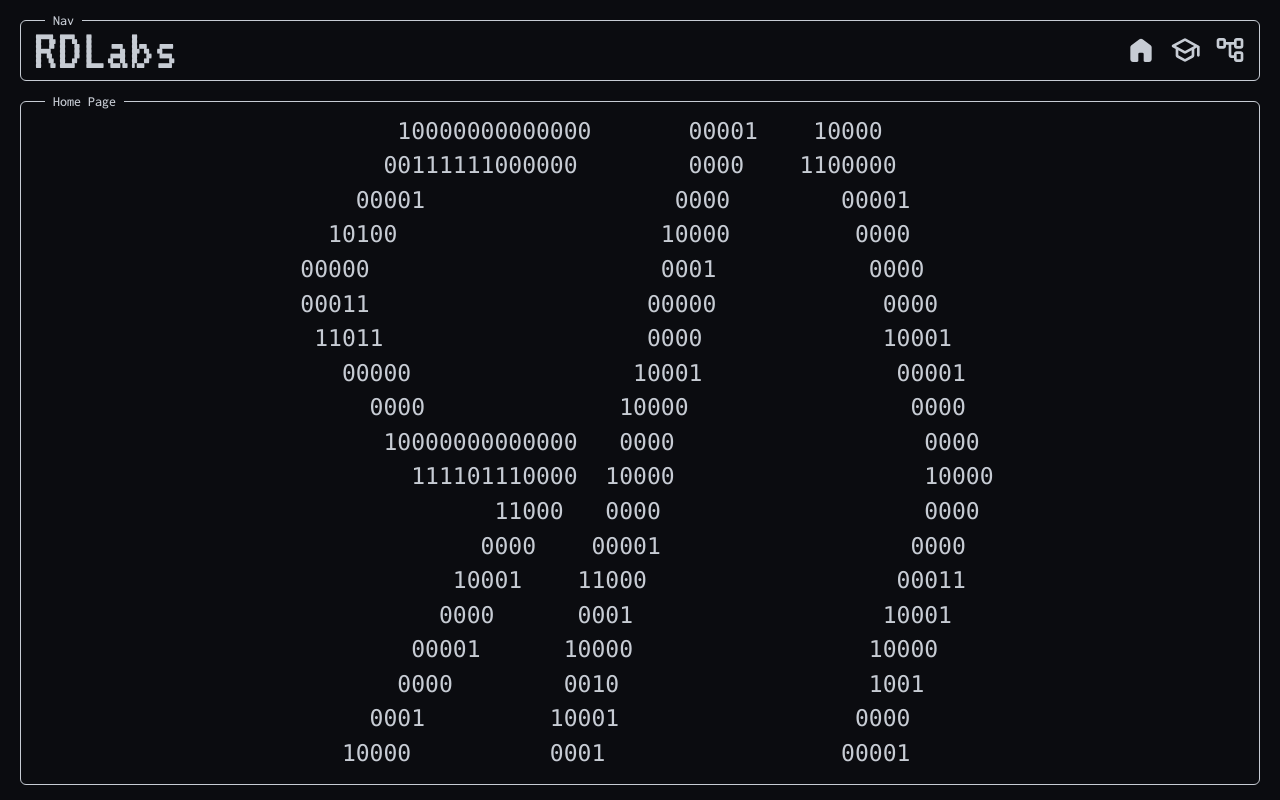
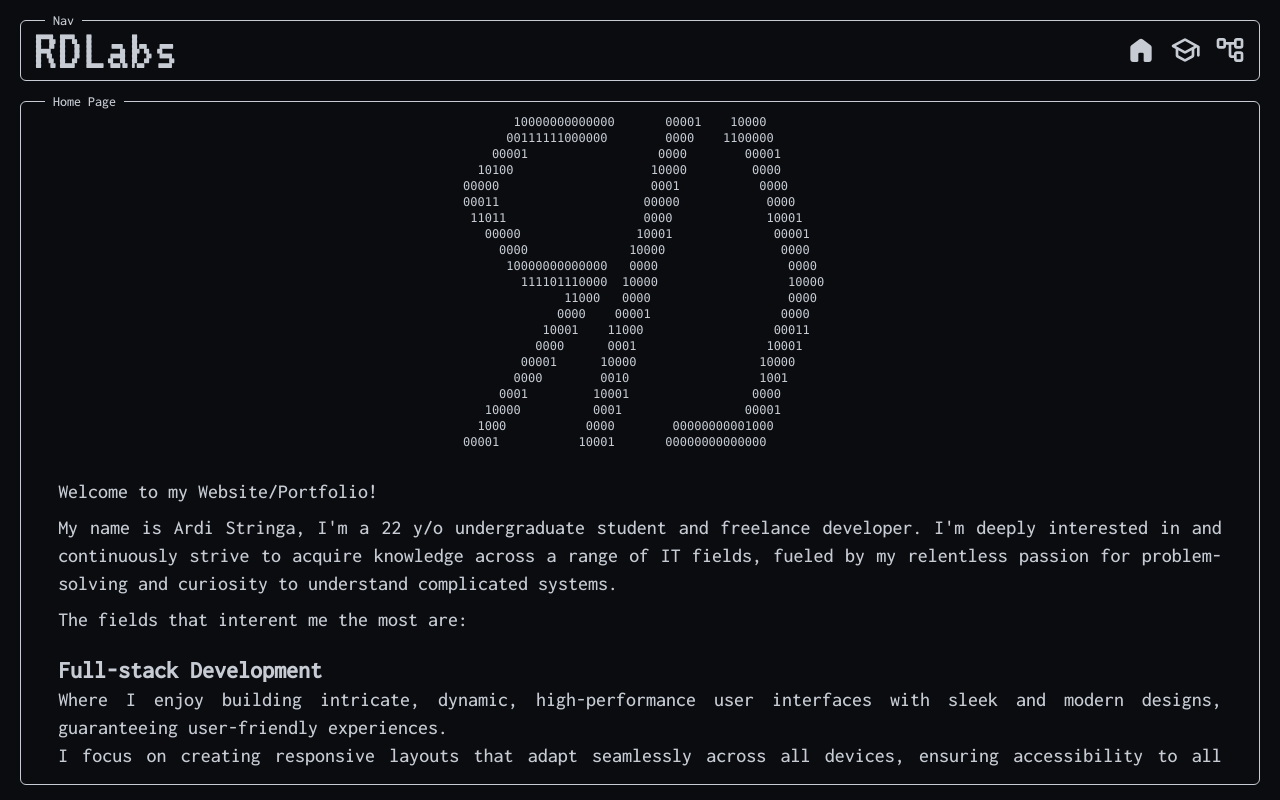
Before and after one commit to RDlabz/RD, a Next.js app: page / in a window 1280 px wide. Built offline with nearby package versions, Linux system fonts and the light colour scheme.

Commit message:
Try font size

```diff
--- a/src/components/Ascii.tsx
+++ b/src/components/Ascii.tsx
@@ -1,6 +1,6 @@
 export default function Ascii() {
     return (
-        <div className="w-full flex items-center justify-center pb-5">
+        <div className="w-full flex items-center justify-center pb-5 text-xs">
             <pre>{
 `            10000000000000       00001    10000
            00111111000000        0000    1100000
```
